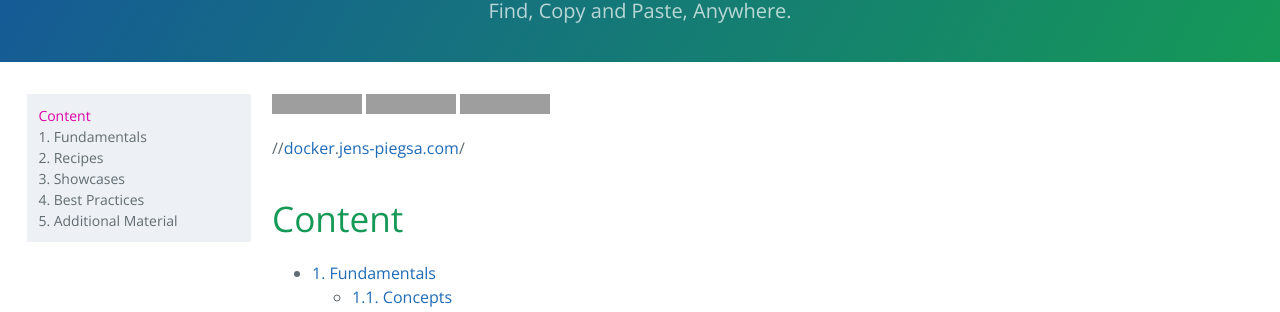
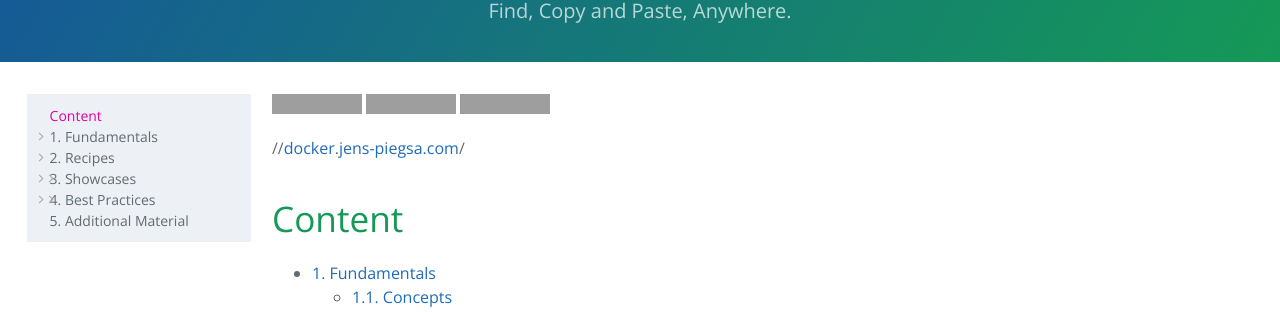
Before and after one commit to JensPiegsa/docker-cheat-sheet, a Jekyll site: the page built from index.md, in a window 1280 px wide and 1400 px high. Shown: the part 130-442 px from the top of the window. Built offline with Jekyll 4.4.1, drawn with Linux system fonts in a browser that asks for light colours; grey boxes are pictures that could not be loaded.

Commit message:
revision

```diff
--- a/stylesheets/stylesheet.css
+++ b/stylesheets/stylesheet.css
@@ -384,7 +384,7 @@ header.smaller + section > nav {
 
 nav > .toc-list {
     background-color: #edf0f4;
-    padding: 0.7rem;
+    padding: 0.7rem 0.7rem 0.7rem 1.4rem;
 }
 
 .toc-list-item {
@@ -405,6 +405,19 @@ nav > .toc-list {
     color: #d0a;
 }
 
+.toc-list.is-collapsible::before {
+    color: #aaa;
+    content: "\f107";
+    font-family: FontAwesome;
+    margin-left: -1.4rem;
+    margin-top: -1.3rem;
+    position: absolute;
+}
+.toc-list.is-collapsed::before {
+    content: "\f105";
+    margin-left: -1.3rem;
+}
+
 /***********************/
 
 article {
```
